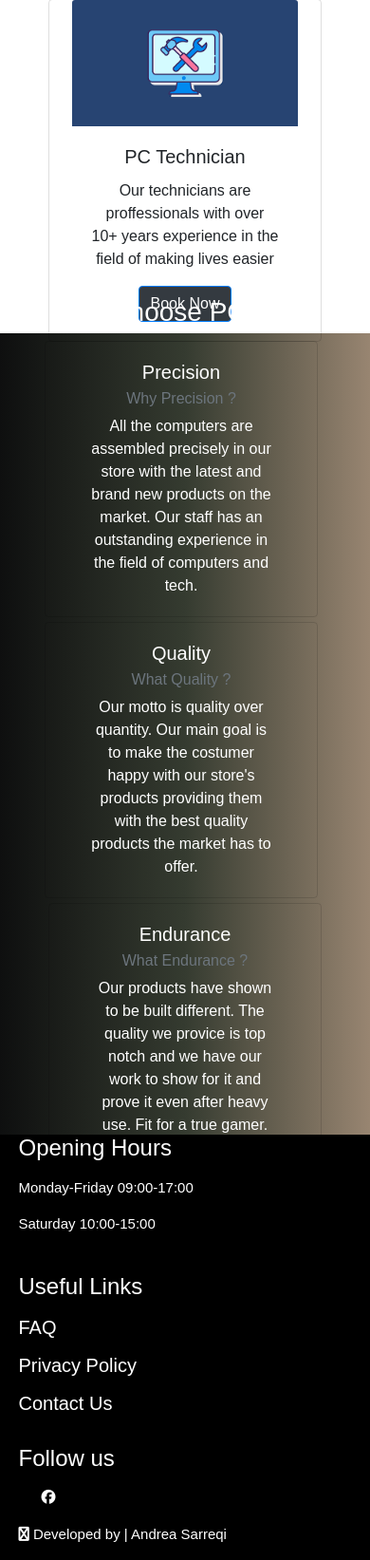
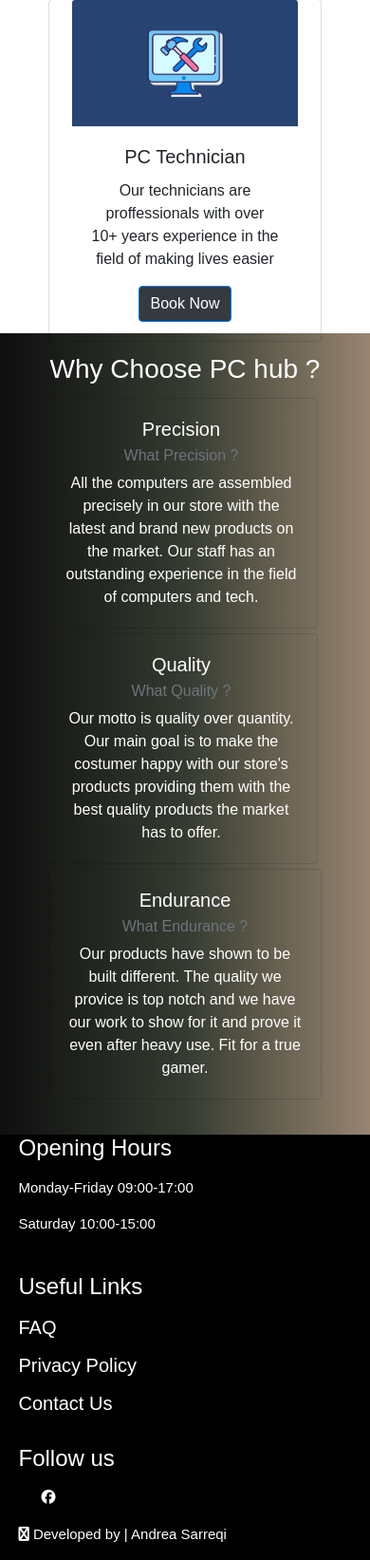
Before and after one commit to andreasarreqi/PcHub, a Django app: page / in a window 390 px wide. Shown: the part 1417-3060 px from the top of the page at 95% size. Run offline with Django 3.2, Linux system fonts and the light colour scheme; some libraries are stand-ins or nearby versions.

Commit message:
Removed the px-4 class on the why choose us section to make it mobile device responsive

```diff
--- a/home/templates/home/index.html
+++ b/home/templates/home/index.html
@@ -51,10 +51,10 @@
         <h3> Why Choose PC hub ?</h3>
         <ul class="list-inline list-inline-horizontal-lg">
             <li class="list-inline-item">
-                <div class="card px-4" style="width: 18rem;">
+                <div class="card " style="width: 18rem;">
                     <div class="card-body">
                         <h5 class="card-title">Precision</h5>
-                        <h6 class="card-subtitle mb-2 text-muted">Why Precision ?</h6>
+                        <h6 class="card-subtitle mb-2 text-muted">What Precision ?</h6>
                         <p class="card-text">All the computers are assembled precisely in our store with the latest and
                             brand new products on the market. Our staff has an outstanding experience in the field of
                             computers and tech.
@@ -63,7 +63,7 @@
                 </div>
             </li>
             <li class="list-inline-item">
-                <div class="card px-4" style="width: 18rem;">
+                <div class="card " style="width: 18rem;">
                     <div class="card-body">
                         <h5 class="card-title">Quality</h5>
                         <h6 class="card-subtitle mb-2 text-muted"> What Quality ?</h6>
@@ -75,7 +75,7 @@
                 </div>
             </li>
             <li class="list-inline-item">
-                <div class="card px-4" style="width: 18rem;">
+                <div class="card" style="width: 18rem;">
                     <div class="card-body">
                         <h5 class="card-title">Endurance</h5>
                         <h6 class="card-subtitle mb-2 text-muted"> What Endurance ?</h6>
```
